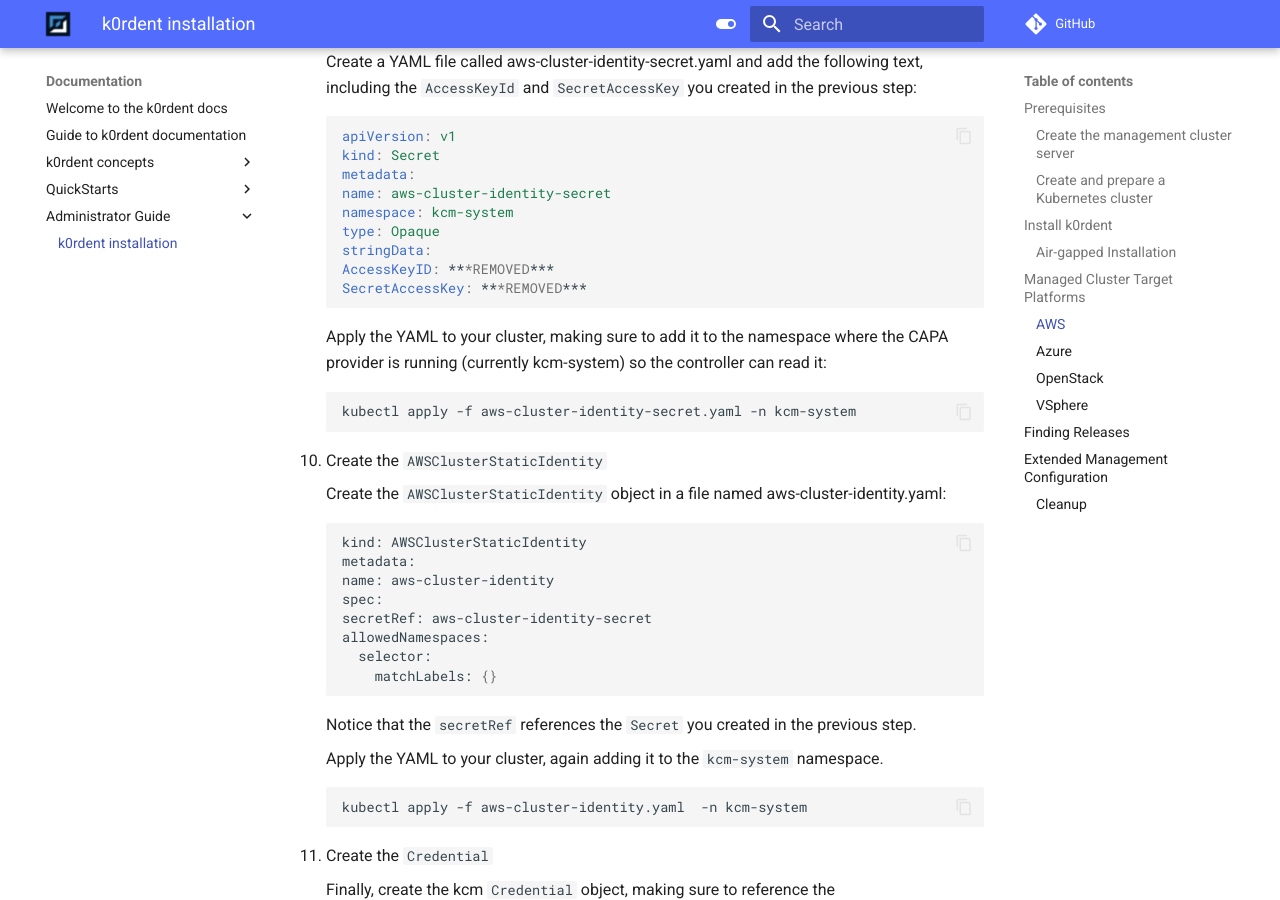
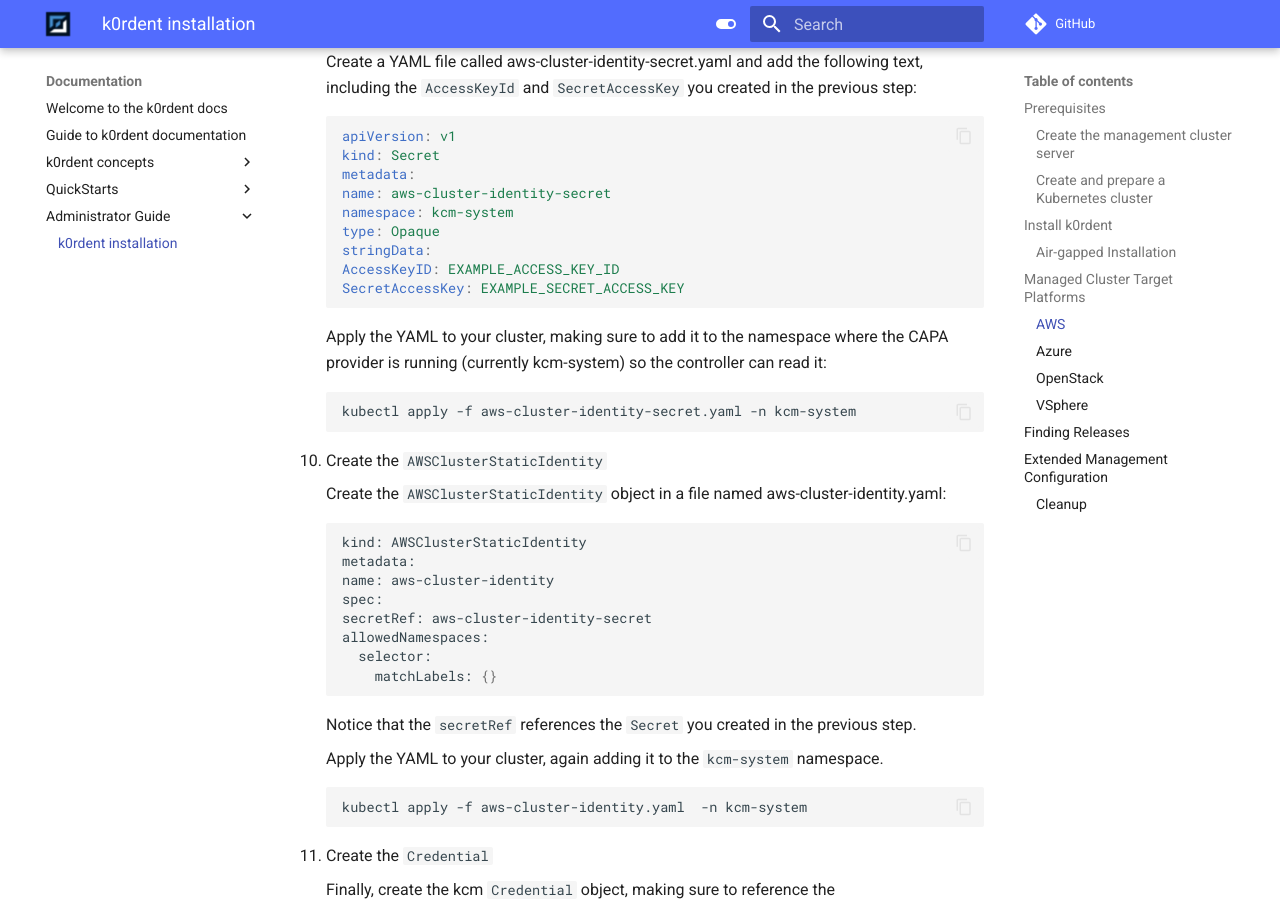
Before and after one commit to zerospiel/docs, an MkDocs documentation site: the page built from docs/admin-install.md, in a window 1280 px wide and 900 px high, scrolled down 13029 px. Built offline with MkDocs 1.6.1 and Material for MkDocs 9.7.7, drawn with Linux system fonts in a browser that asks for light colours; comment, search, counter and statistics services are not loaded; the version menu is left out.

Commit message:
re-adding draft of admin-install.md after partial secrets effacement

````diff
--- a/docs/admin-install.md
+++ b/docs/admin-install.md
@@ -618,8 +618,8 @@ k0rdent is able to deploy managed clusters as both EC2-based Kubernetes clusters
 	namespace: kcm-system
 	type: Opaque
 	stringData:
-	AccessKeyID: ***REMOVED***
-	SecretAccessKey: ***REMOVED***
+	AccessKeyID: EXAMPLE_ACCESS_KEY_ID
+	SecretAccessKey: EXAMPLE_SECRET_ACCESS_KEY
 	```
 
 	Apply the YAML to your cluster, making sure to add it to the namespace where the CAPA provider is running (currently kcm-system) so the controller can read it:
````
